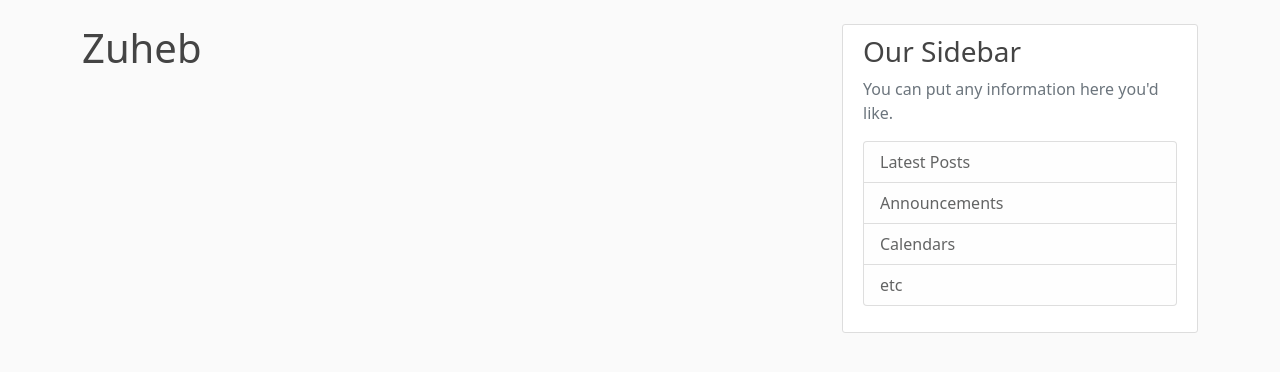
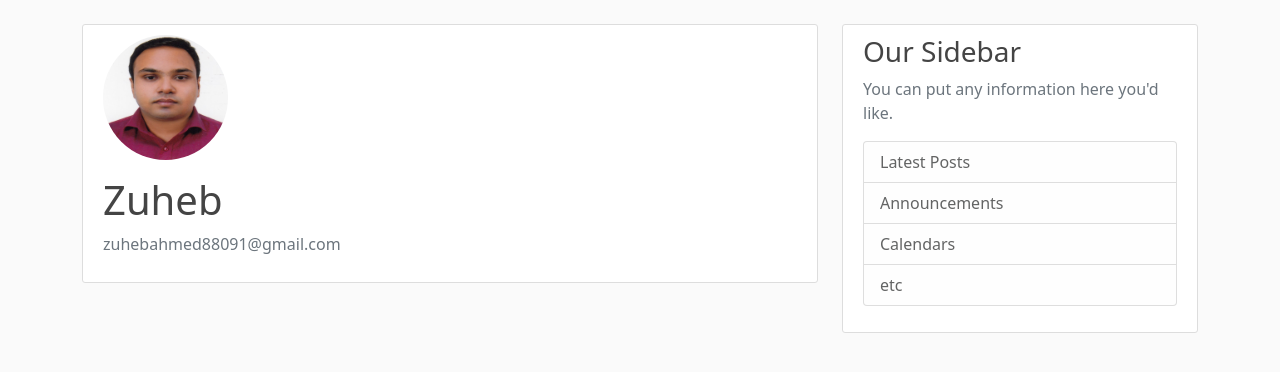
Before and after one commit to zuhebahmed88091/blog_django_project, a Django app: page /profile/ in a window 1280 px wide. Shown: the part 56-428 px from the top of the page. Run offline with Django 4.2, Linux system fonts and the light colour scheme; a user stored in the database is signed in; data comes from the database, SQL or seed files in the repository; both versions use the stored data as it was after the commit; some libraries are stand-ins or nearby versions.

Commit message:
update: To add more field updated the profile.html and also updated img src, account heading and email. To add media url and media root add to url pattern had to update urls.py by importing from django.conf import settings and from django.conf.urls.static import static and for url pattern used if settings.DEBUG: urlpatterns += static(settings.MEDIA_URL, document_root=settings.MEDIA_ROOT)

```diff
--- a/django_project/urls.py
+++ b/django_project/urls.py
@@ -16,6 +16,8 @@ Including another URLconf
 from django.contrib import admin
 from django.contrib.auth import views as auth_views
 from django.urls import path, include
+from django.conf import settings
+from django.conf.urls.static import static
 from users import views as user_view
 
 urlpatterns = [
@@ -25,6 +27,11 @@ urlpatterns = [
     path("login/", auth_views.LoginView.as_view(template_name='users/login.html'), name="login"),
     path("logout/", auth_views.LogoutView.as_view(template_name='users/logout.html'), name="logout"),
     path("", include("blog.urls")),
+]
 
+if settings.DEBUG:
+    urlpatterns += static(settings.MEDIA_URL, document_root=settings.MEDIA_ROOT)
 
-]
+# urlpatterns = [
+#     # ... the rest of your URLconf goes here ...
+# ] + static(settings.MEDIA_URL, document_root=settings.MEDIA_ROOT)
--- a/users/templates/users/profile.html
+++ b/users/templates/users/profile.html
@@ -1,5 +1,15 @@
 {% extends "blog/base.html" %}
 {% load crispy_forms_tags %}
 {% block content %}
-    <h1>{{ user.username }}</h1>
+        <div class="content-section">
+          <div class="media">
+            <img class="rounded-circle account-img" src="{{ user.profile.image.url }}">
+            <div class="media-body">
+              <h2 class="account-heading">{{ user.username }}</h2>
+              <p class="text-secondary">{{ user.email }}</p>
+            </div>
+          </div>
+      <!-- FORM HERE -->
+       </div>
+<!--    <h1>{{ user.username }}</h1>-->
 {% endblock content %}
```
Also changed, not shown: db.sqlite3, media/profile_pics/pic.jpg (renamed from profile_pics/pic.jpg).
